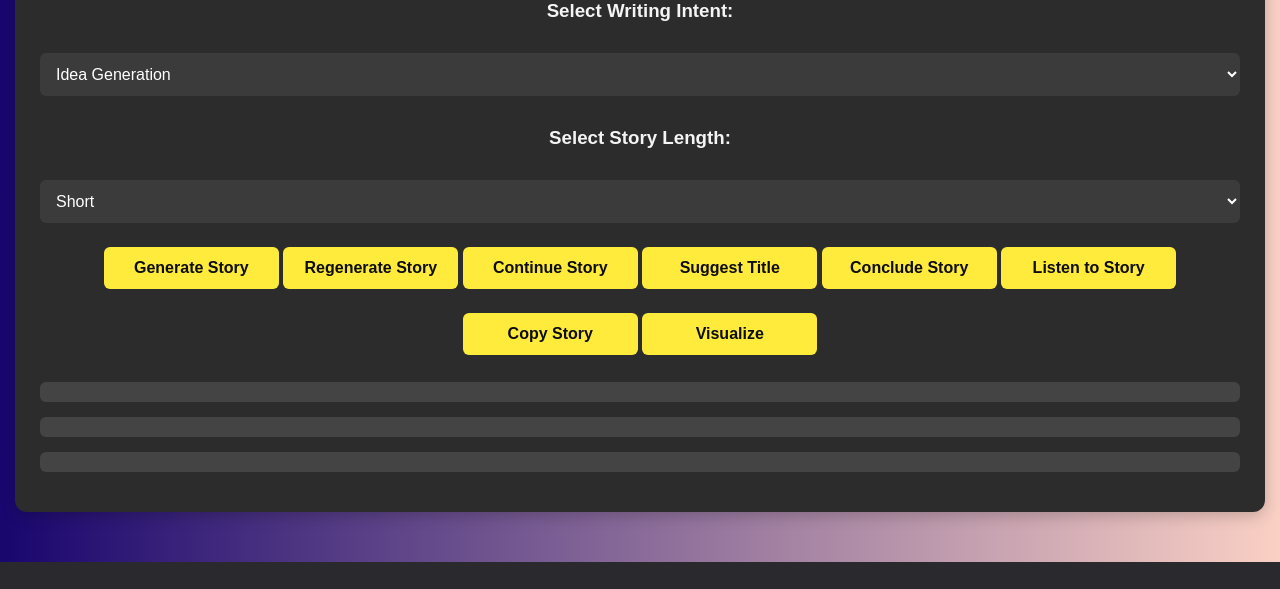
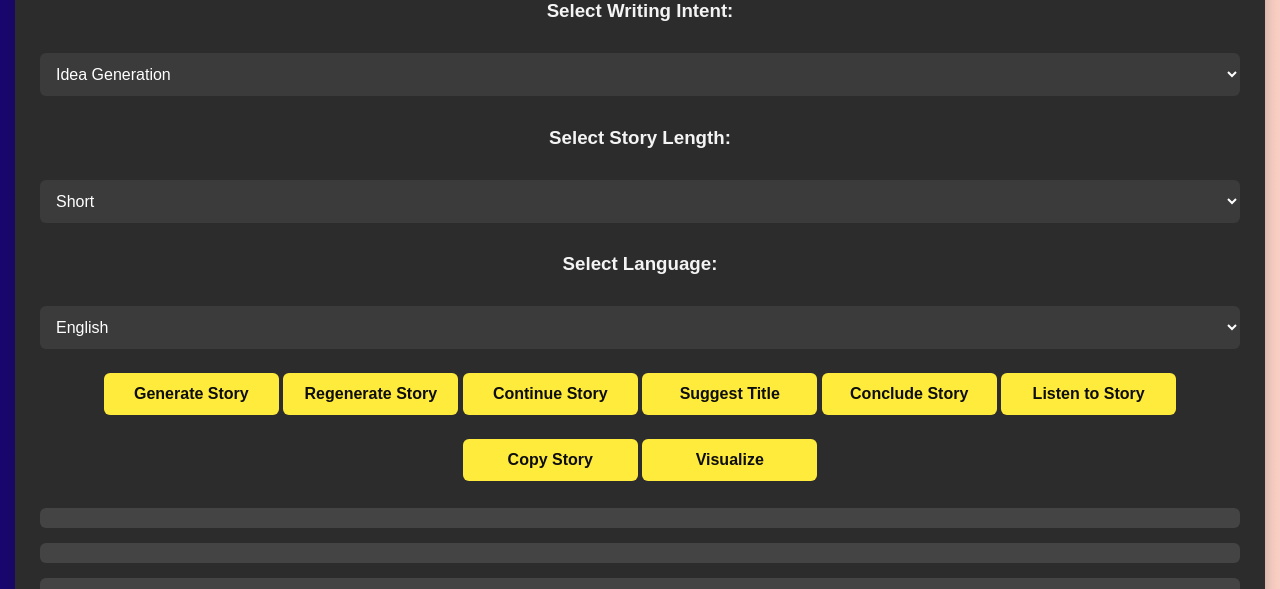
Before and after one commit to SujalIsrani/TensionFlow-hacksync25, a Flask app: page /main in a window 1280 px wide. Shown: the part 566-1155 px from the top of the page. Before the commit the page ends 1128 px from the top, so only its background shows below. Run offline with Flask 3, Linux system fonts and the light colour scheme.

Commit message:
Update index.html

```diff
--- a/templates/index.html
+++ b/templates/index.html
@@ -121,6 +121,16 @@
             <option>Long</option>
         </select>
 
+        <h3>Select Language:</h3>
+        <select id="language">
+        <option value="english">English</option>
+        <option value="hindi">Hindi</option>
+        <option value="spanish">Spanish</option>
+        <option value="italian">Italian</option>
+        <option value="marathi">Marathi</option>
+        </select>
+
+
         <button onclick="generateStory()">Generate Story</button>
         <button onclick="regenerateStory()">Regenerate Story</button>
         <button onclick="continueStory()">Continue Story</button>
@@ -149,7 +159,8 @@
                 genre: document.getElementById("genre").value,
                 style: document.getElementById("style").value,
                 intent: document.getElementById("intent").value,
-                length: document.getElementById("length").value
+                length: document.getElementById("length").value,
+                language: document.getElementById("language").value
             };
             fetch("/generate", {
                 method: "POST",
```
